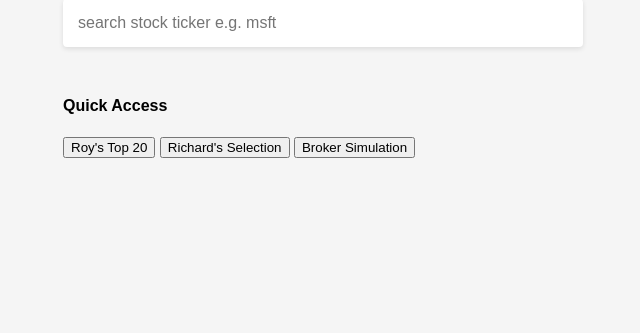
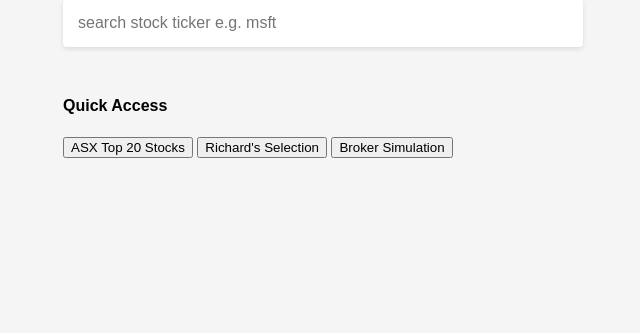
Before and after one commit to ljulbrich/Project-3---Group-2, a Flask app: page / in a window 1280 px wide. Shown: the part 258-591 px from the top of the page, without its empty margins (445-1085 px from the left). Run offline with Flask 3, Linux system fonts and the light colour scheme.

Commit message:
fix nav and quick access for roy

```diff
--- a/templates/Top_20_ASX_Stocks.html
+++ b/templates/Top_20_ASX_Stocks.html
@@ -66,7 +66,7 @@
     <div class="container">
       <ul class="nav-list">
         <li><a href="/">HOME</a></li>
-        <li><a href="/roytop20">Roy's Top 20</a></li>
+        <li><a href="/roytop20">ASX Top 20 Stocks</a></li>
         <li><a href="/">Richard's Selection</a></li>
         <li><a href="/simulation">Trading Simulator</a></li>
       </ul>
--- a/templates/index.html
+++ b/templates/index.html
@@ -60,7 +60,7 @@
     </div>
 
     <div class="quick-access">
-        <button onclick="location.href='/roytop20'">Roy's Top 20</button>
+        <button onclick="location.href='/roytop20'">ASX Top 20 Stocks</button>
         <button onclick="location.href='/'">Richard's Selection</button>
         <button onclick="location.href='/simulation'">Broker Simulation</button>
     </div>
--- a/templates/nav.html
+++ b/templates/nav.html
@@ -40,7 +40,7 @@
       <div class="container">
         <ul class="nav-list">
           <li><a href="/">HOME</a></li>
-          <li><a href="/roytop20">Roy's Top 20</a></li>
+          <li><a href="/roytop20">ASX Top 20 Stocks</a></li>
           <li><a href="/">Richard's Selection</a></li>
           <li><a href="/simulation">Trading Simulator</a></li>
         </ul>
```
